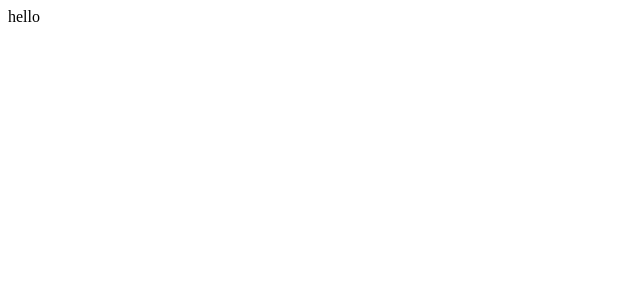
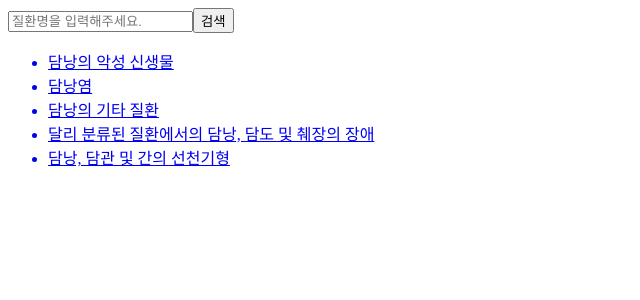
Before and after one commit to apeachicetea/assignment3, a React (Create React App) app: page / in a window 1280 px wide. Shown: the top 300 px of the page, without its empty margins (0-640 px from the left). Built offline with nearby package versions, Linux system fonts and the light colour scheme.

Commit message:
feat: Search 페이지 작성

```diff
--- a/src/App.js
+++ b/src/App.js
@@ -1,5 +1,11 @@
+import Search from "./Pages/Search";
+
 function App() {
-  return <div className="App">hello</div>;
+  return (
+    <>
+      <Search />
+    </>
+  );
 }
 
 export default App;
--- /dev/null
+++ b/src/Pages/Search.js
@@ -0,0 +1,141 @@
+import { useState, useEffect, useRef } from "react";
+import { useNavigate } from "react-router-dom";
+
+function Search() {
+  const [searchKeyword, setSearchKeyword] = useState("");
+  const [autoSearchKeyword, setAutoSearchKeyword] = useState("");
+  const [autoSearchList, setAutoSearchList] = useState([
+    {
+      sickCd: "C23",
+      sickNm: "담낭의 악성 신생물",
+    },
+    {
+      sickCd: "K81",
+      sickNm: "담낭염",
+    },
+    {
+      sickCd: "K82",
+      sickNm: "담낭의 기타 질환",
+    },
+    {
+      sickCd: "K87",
+      sickNm: "달리 분류된 질환에서의 담낭, 담도 및 췌장의 장애",
+    },
+    {
+      sickCd: "Q44",
+      sickNm: "담낭, 담관 및 간의 선천기형",
+    },
+  ]);
+  const [isInputClicked, setIsInputClicked] = useState(false);
+  const [isAutoSearch, setIsAutoSearch] = useState(false);
+  const [focusIndex, setFocusIndex] = useState(-1);
+  const focusRef = useRef(null);
+  const scrollRef = useRef(null);
+  const listRef = useRef(null);
+  const navigate = useNavigate();
+
+  useEffect(() => {
+    if (isAutoSearch) {
+      return;
+    }
+    // api 호출하기
+  }, [searchKeyword, isAutoSearch]);
+
+  useEffect(() => {
+    scrollRef.current?.scrollIntoView({ behavior: "smooth", block: "center" });
+  }, [focusIndex]);
+
+  const goToSearchPage = () => {
+    if (searchKeyword.length === 0 || autoSearchKeyword === 0) return;
+    navigate(`/sick/${isAutoSearch ? autoSearchKeyword : searchKeyword}`);
+  };
+
+  const KeyEvent = {
+    Enter: () => {
+      goToSearchPage();
+    },
+    ArrowDown: () => {
+      if (autoSearchList.length === 0) {
+        return;
+      }
+      if (listRef.current.childElementCount === focusIndex + 1) {
+        setFocusIndex(() => 0);
+        return;
+      }
+      if (focusIndex === -1) {
+        setIsAutoSearch(true);
+      }
+      setFocusIndex((index) => index + 1);
+      setAutoSearchKeyword(autoSearchList.results[focusIndex + 1].title);
+    },
+    ArrowUp: () => {
+      if (focusIndex === -1) {
+        return;
+      }
+      if (focusIndex === 0) {
+        setAutoSearchKeyword("");
+        setFocusIndex((index) => index - 1);
+        setIsAutoSearch(false);
+        return;
+      }
+
+      setFocusIndex((index) => index - 1);
+      setAutoSearchKeyword(autoSearchList.results[focusIndex - 1].title);
+    },
+    Escape: () => {
+      setAutoSearchKeyword("");
+      setFocusIndex(-1);
+      setIsAutoSearch(false);
+    },
+  };
+
+  const handleInputChange = (e) => {
+    if (isAutoSearch) {
+      const enteredValue =
+        e.nativeEvent.inputType === "deleteContentBackward"
+          ? ""
+          : e.nativeEvent.data;
+      focusIndex >= 0 && setSearchKeyword(autoSearchKeyword + enteredValue);
+      setIsAutoSearch(false);
+      setFocusIndex(-1);
+      return;
+    }
+
+    setSearchKeyword(e.target.value);
+  };
+
+  const handleKeyUp = (e) => {
+    if (KeyEvent[e.key]) KeyEvent[e.key]();
+  };
+
+  return (
+    <>
+      <input
+        type="text"
+        placeholder={isInputClicked ? "" : "질환명을 입력해주세요."}
+        value={isAutoSearch ? autoSearchKeyword : searchKeyword}
+        onChange={handleInputChange}
+        onKeyUp={handleKeyUp}
+        onFocus={() => {
+          setIsInputClicked(true);
+        }}
+        onBlur={() => {
+          setIsInputClicked(false);
+        }}
+      />
+      <button>검색</button>
+
+      <ul ref={listRef}>
+        {autoSearchList.map((sick, listIndex) => (
+          <a href={`/sick/${sick.sickCd}`} key={sick.sickCd}>
+            <li ref={listIndex === focusIndex ? focusRef : undefined}>
+              {sick.sickNm}
+            </li>
+          </a>
+        ))}
+      </ul>
+    </>
+  );
+}
+
+export default Search;
--- a/src/index.js
+++ b/src/index.js
@@ -1,6 +1,11 @@
 import React from "react";
 import ReactDOM from "react-dom/client";
 import App from "./App";
+import { BrowserRouter } from "react-router-dom";
 
 const root = ReactDOM.createRoot(document.getElementById("root"));
-root.render(<App />);
+root.render(
+  <BrowserRouter>
+    <App />
+  </BrowserRouter>
+);
```
